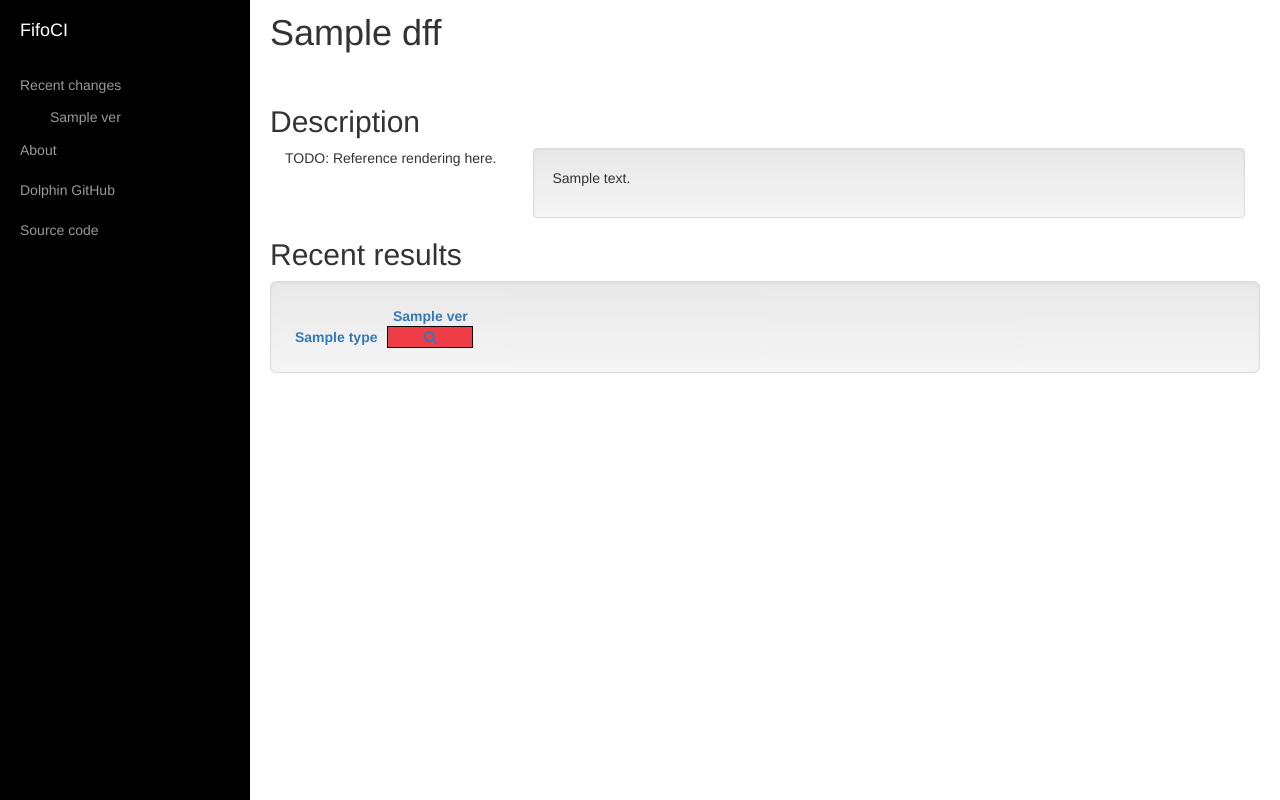
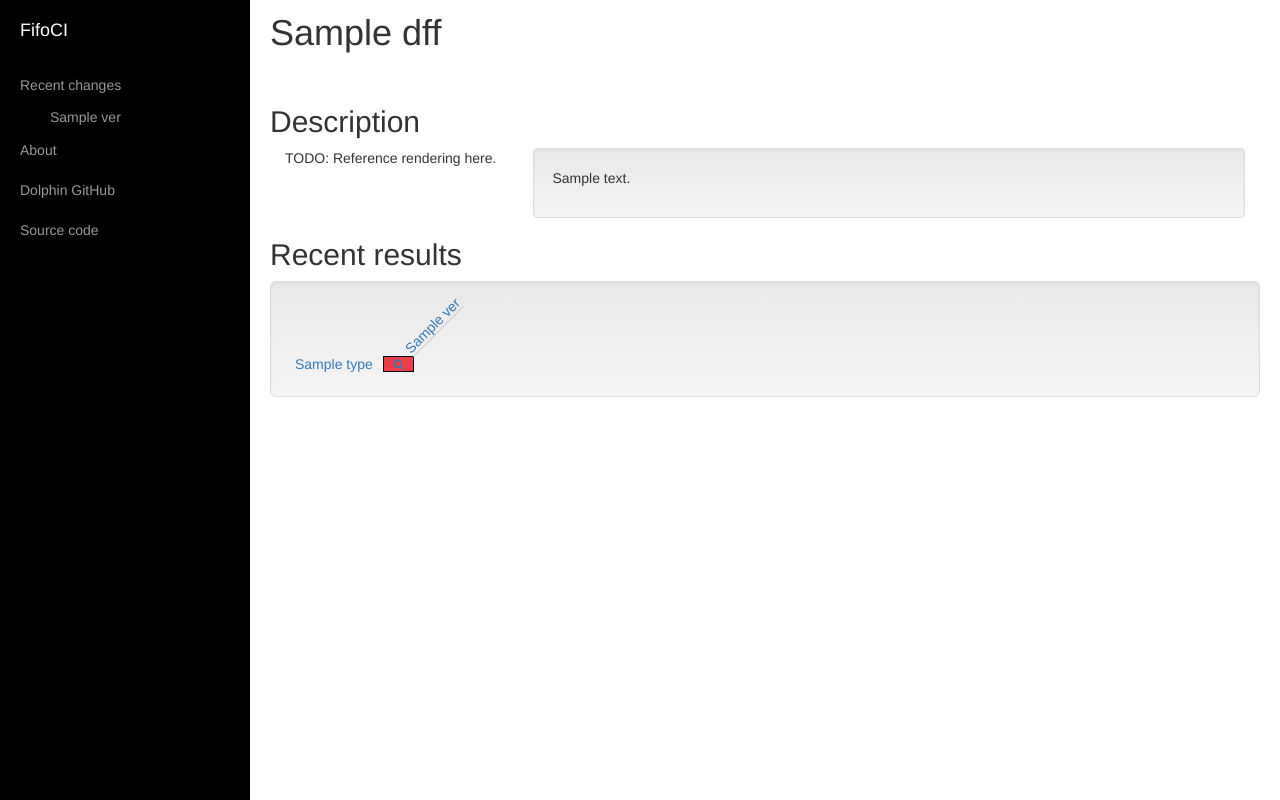
Before and after one commit to dolphin-emu/fifoci, a Django app: template frontend/fifoci/templates/dff-view.html in a window 1280 px wide. Run offline with Django 3.2, Linux system fonts and the light colour scheme; the template is opened without the code that fills it: most values are stand-ins (such as "Sample title", 1, 10 or a date in 2020); lists and menus that the app fills with data are empty; parts of the project's set-up code (start-up, migrations or seed data) failed here and were passed over; some libraries are stand-ins or nearby versions.

Commit message:
frontend: increase information density

```diff
--- a/frontend/fifoci/static/css/fifoci.css
+++ b/frontend/fifoci/static/css/fifoci.css
@@ -9,8 +9,16 @@
 
 /* Homepage recent changes table */
 table.result-table thead th {
-    padding-left: 5px;
-    padding-right: 5px;
+    height: 50px;
+    white-space: nowrap;
+}
+table.result-table thead th > div {
+    transform: translate(20px, 9px) rotate(315deg);
+    width: 30px;
+}
+table.result-table thead th > div > a {
+    border-bottom: 1px solid #ccc;
+    padding-top: 4px;
 }
 table.result-table tbody td {
     text-align: center;
@@ -18,13 +26,19 @@ table.result-table tbody td {
     padding-right: 5px;
     border: 1px solid black;
     border-left: none;
+    font-size: 80%;
 }
 table.result-table tbody th {
     text-align: right;
     padding-right: 10px;
+    white-space: nowrap;
 }
 div.result-table-container {
     margin-bottom: 2.5em;
+    line-height: 100%;
+}
+div.result-table-container a {
+    font-weight: normal;
 }
 table.result-table tbody td.failure {
     background-color: #ef3d47;
--- a/frontend/fifoci/templates/_results_versions.html
+++ b/frontend/fifoci/templates/_results_versions.html
@@ -1,4 +1,4 @@
 {% for ver in versions %}
-  <th><a href="{{ ver.get_absolute_url }}">{{ ver.name }}</a></th>
+<th><div><a href="{{ ver.get_absolute_url }}">{{ ver.name }}</a></div></th>
 {% endfor %}
 <!-- vim: set ft=htmldjango ts=2 sw=2 et tw=160 : -->
--- a/frontend/fifoci/views.py
+++ b/frontend/fifoci/views.py
@@ -13,7 +13,7 @@ import os
 import os.path
 
 
-N_VERSIONS_TO_SHOW = 20
+N_VERSIONS_TO_SHOW = 35
 
 
 def _get_recent_results(n, res_per_vers, **cond):
```
